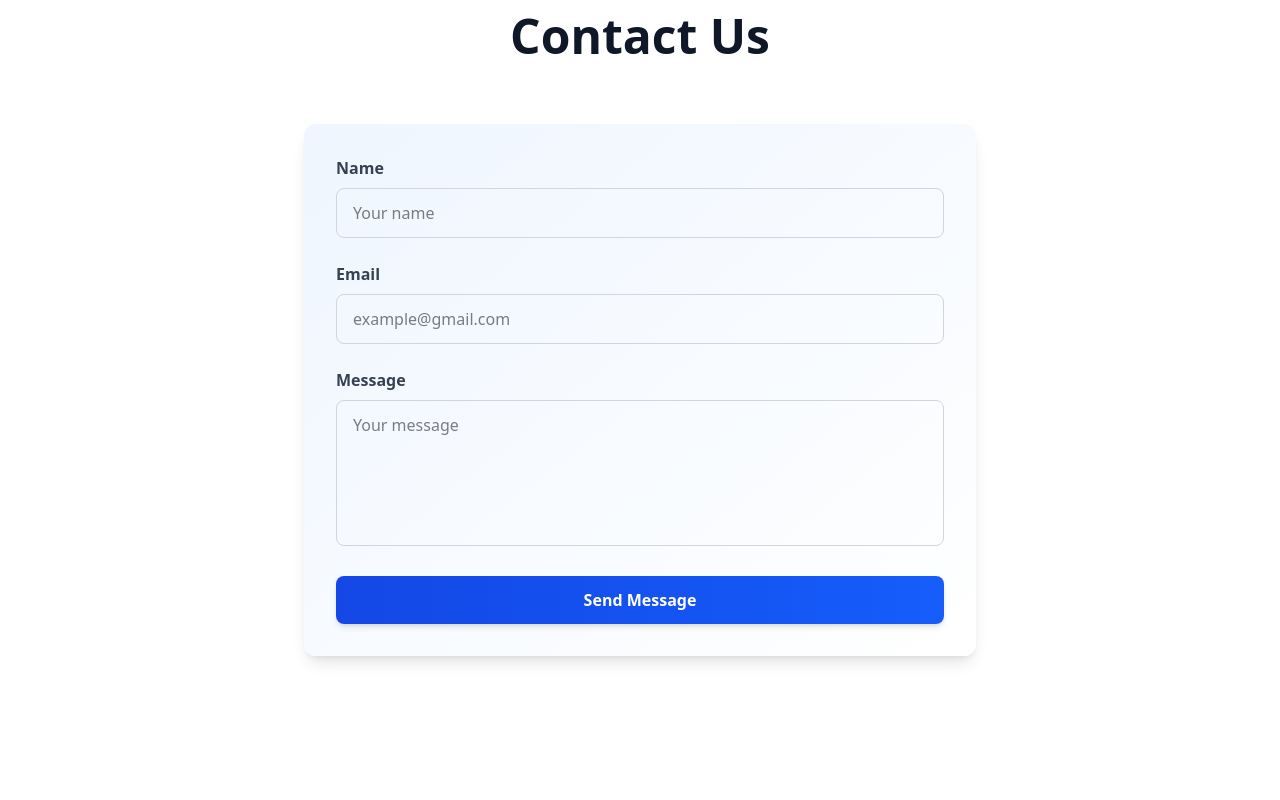
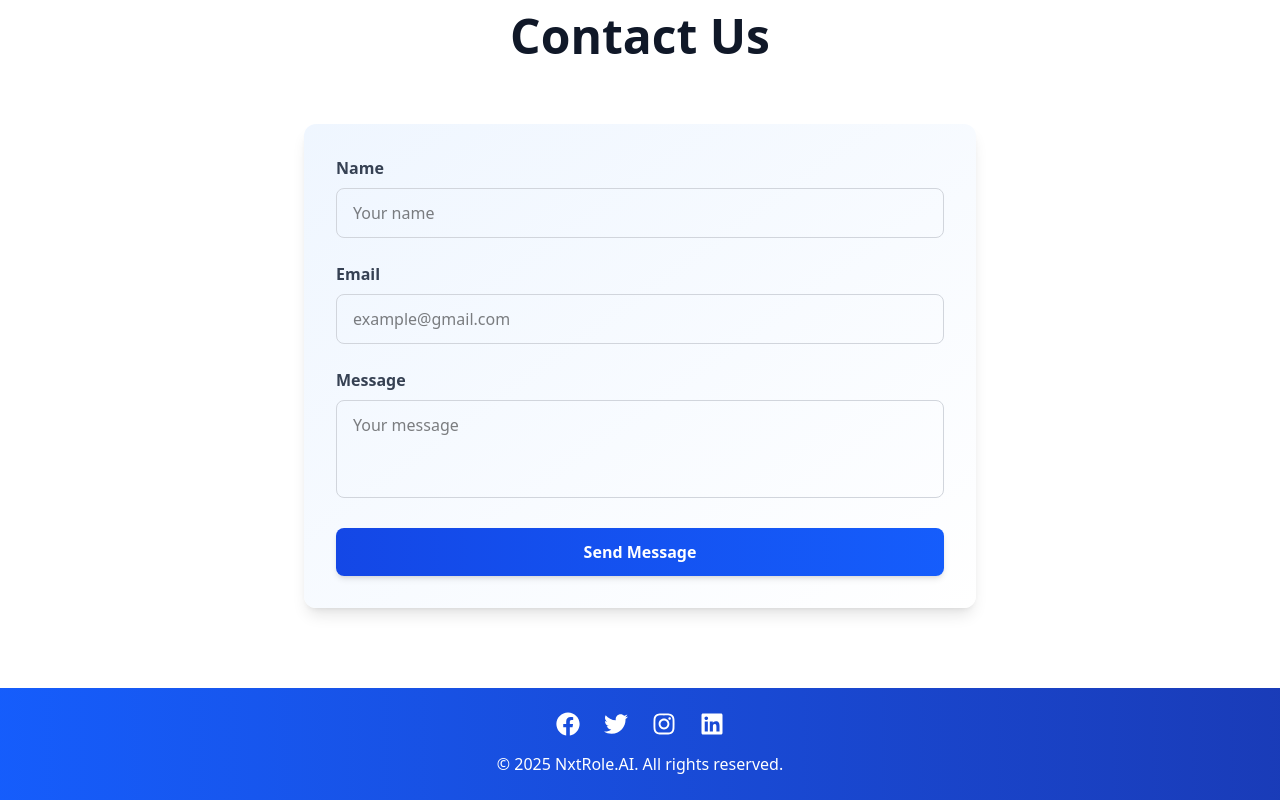
Before and after one commit to sailajasuprava/nxtrole-assignment, a React (Vite) app: page / in a window 1280 px wide. Shown: the part 1806-2606 px from the top of the page. Before the commit the page ends 2542 px from the top, so only its background shows below. Built offline with nearby package versions, Linux system fonts and the light colour scheme.

Commit message:
footer section added

```diff
--- a/src/App.jsx
+++ b/src/App.jsx
@@ -1,6 +1,7 @@
 import About from "./components/About";
 import Contact from "./components/Contact";
 import Features from "./components/Features";
+import Footer from "./components/Footer";
 import Header from "./components/Header";
 import Hero from "./components/Hero";
 
@@ -12,6 +13,7 @@ function App() {
       <Features />
       <About />
       <Contact />
+      <Footer />
     </div>
   );
 }
--- a/src/components/Contact.jsx
+++ b/src/components/Contact.jsx
@@ -1,4 +1,4 @@
-const Contact = () => {
+function Contact() {
   return (
     <section id="contact" className="py-20 bg-white">
       <div className="max-w-7xl mx-auto px-4 sm:px-6 lg:px-8">
@@ -40,7 +40,7 @@ const Contact = () => {
               </label>
               <textarea
                 name="message"
-                rows={5}
+                rows={3}
                 className="w-full px-4 py-3 rounded-lg border border-gray-300 focus:border-blue-500 focus:ring-2 focus:ring-blue-200 transition-all duration-200 outline-none resize-none"
                 placeholder="Your message"
               ></textarea>
@@ -52,6 +52,6 @@ const Contact = () => {
       </div>
     </section>
   );
-};
+}
 
 export default Contact;
--- /dev/null
+++ b/src/components/Footer.jsx
@@ -0,0 +1,38 @@
+import { FaLinkedin, FaTwitter, FaFacebook, FaInstagram } from "react-icons/fa";
+
+function Footer() {
+  return (
+    <footer className="bg-linear-to-r from-blue-600 to-blue-800 text-white py-6 text-center space-y-4">
+      <div className="flex justify-center space-x-6">
+        <span>
+          <FaFacebook
+            size={24}
+            className="hover:opacity-70 hover:scale-125 duration-150"
+          />
+        </span>
+
+        <span>
+          <FaTwitter
+            size={24}
+            className="hover:opacity-70 hover:scale-125 duration-150"
+          />
+        </span>
+        <span>
+          <FaInstagram
+            size={24}
+            className="hover:opacity-70 hover:scale-125 duration-150"
+          />
+        </span>
+        <span>
+          <FaLinkedin
+            size={24}
+            className="hover:opacity-70 hover:scale-125 duration-150"
+          />
+        </span>
+      </div>
+      <p>© 2025 NxtRole.AI. All rights reserved.</p>
+    </footer>
+  );
+}
+
+export default Footer;
```
